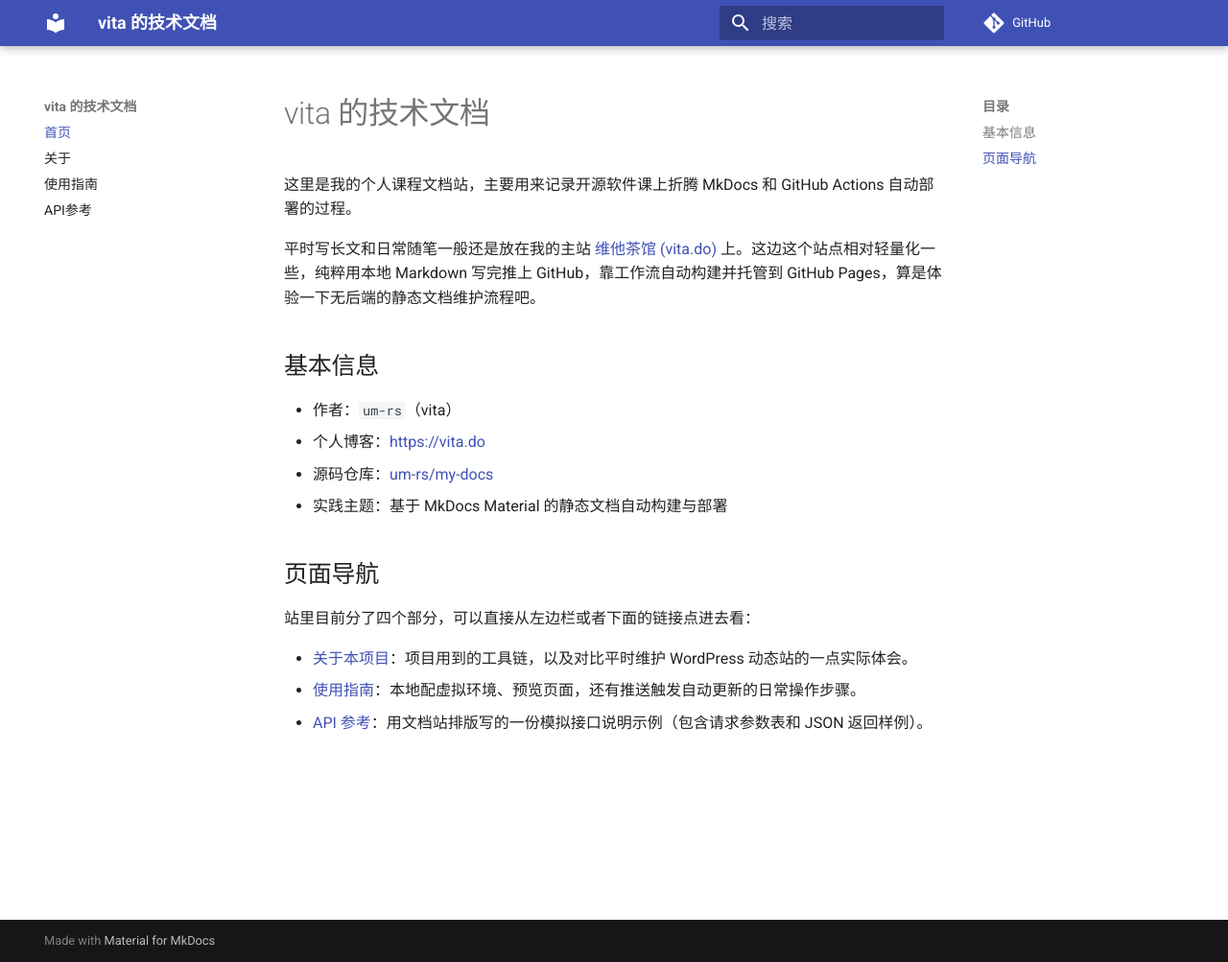
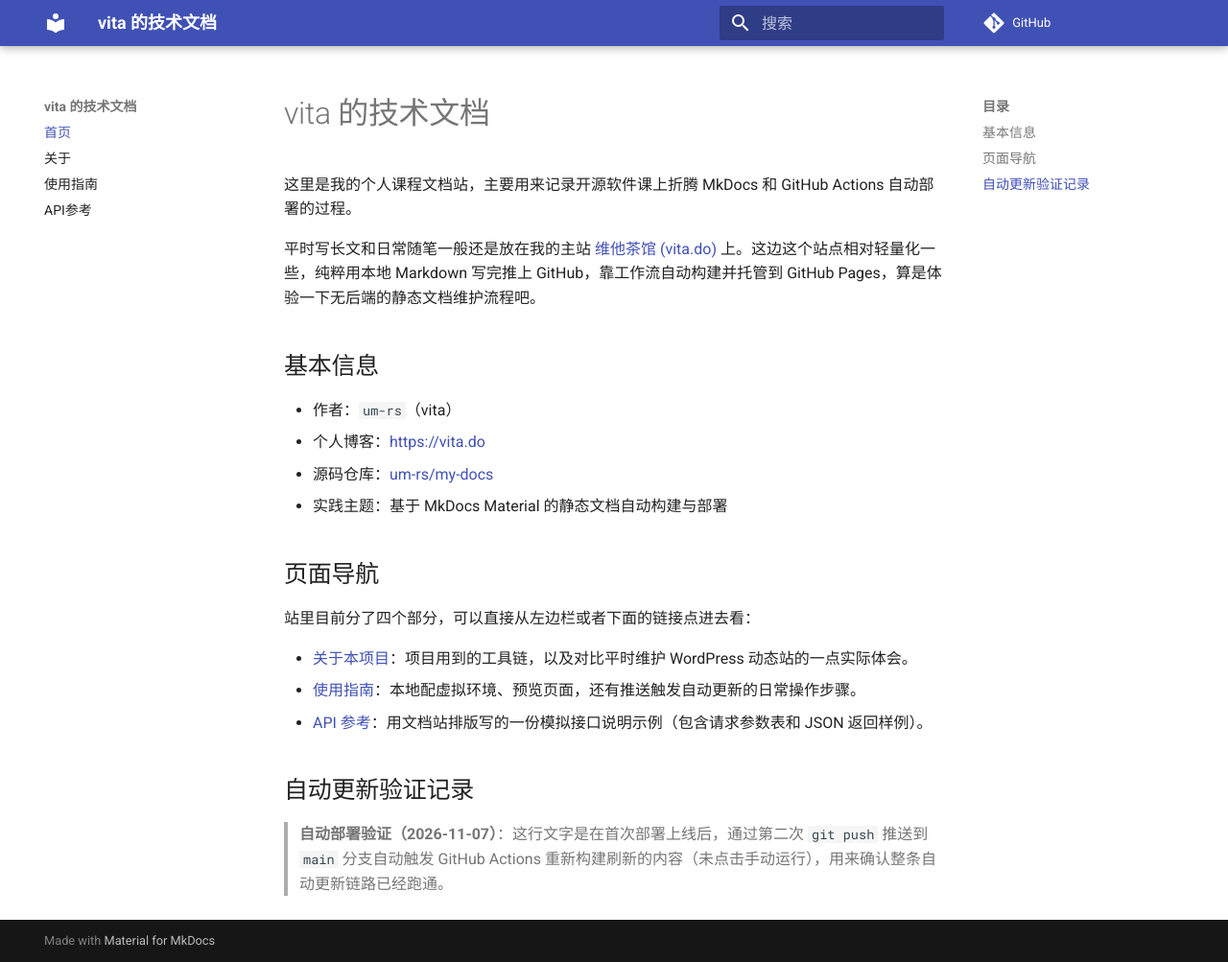
Before and after one commit to um-rs/my-docs, an MkDocs documentation site: the page built from docs/index.md, in a window 1280 px wide and 1003 px high. Shown: the whole window at 96% size. Built offline with MkDocs 1.6.1 and Material for MkDocs 9.7.7, drawn with Linux system fonts in a browser that asks for light colours; comment, search, counter and statistics services are not loaded.

Commit message:
验证文档修改后自动更新网站

```diff
--- a/docs/index.md
+++ b/docs/index.md
@@ -18,3 +18,7 @@
 - [关于本项目](about.md)：项目用到的工具链，以及对比平时维护 WordPress 动态站的一点实际体会。
 - [使用指南](guide.md)：本地配虚拟环境、预览页面，还有推送触发自动更新的日常操作步骤。
 - [API 参考](api.md)：用文档站排版写的一份模拟接口说明示例（包含请求参数表和 JSON 返回样例）。
+
+## 自动更新验证记录
+
+> **自动部署验证（2026-11-07）**：这行文字是在首次部署上线后，通过第二次 `git push` 推送到 `main` 分支自动触发 GitHub Actions 重新构建刷新的内容（未点击手动运行），用来确认整条自动更新链路已经跑通。
```
